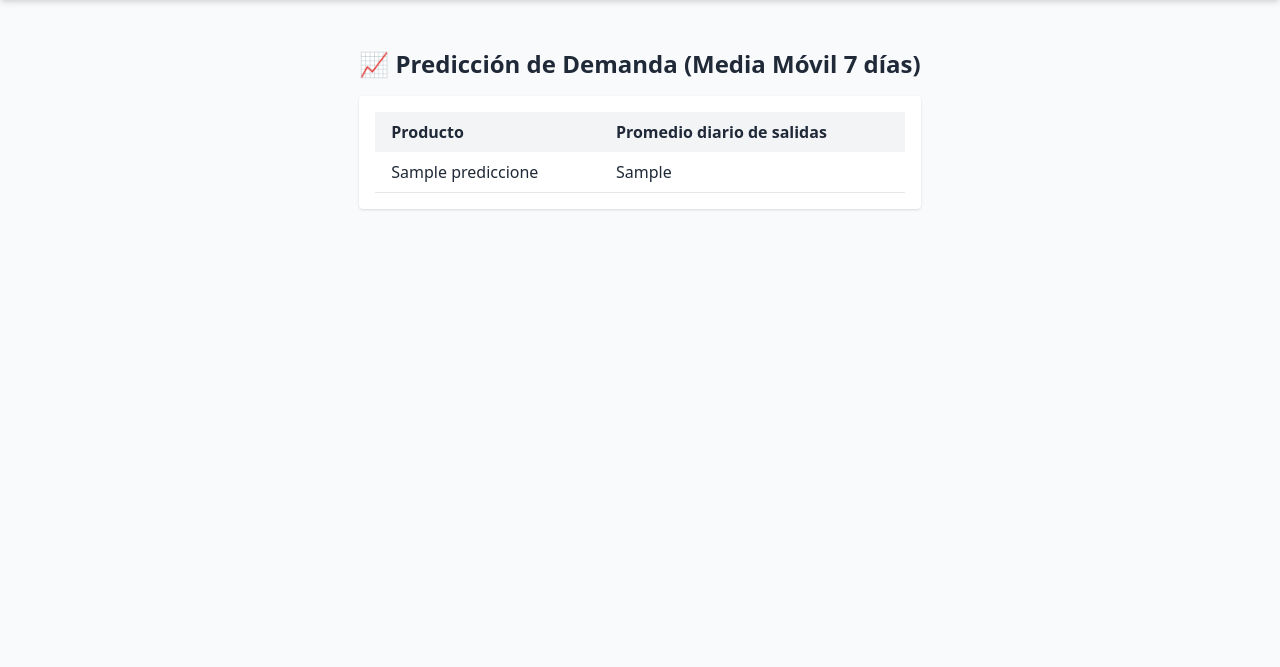
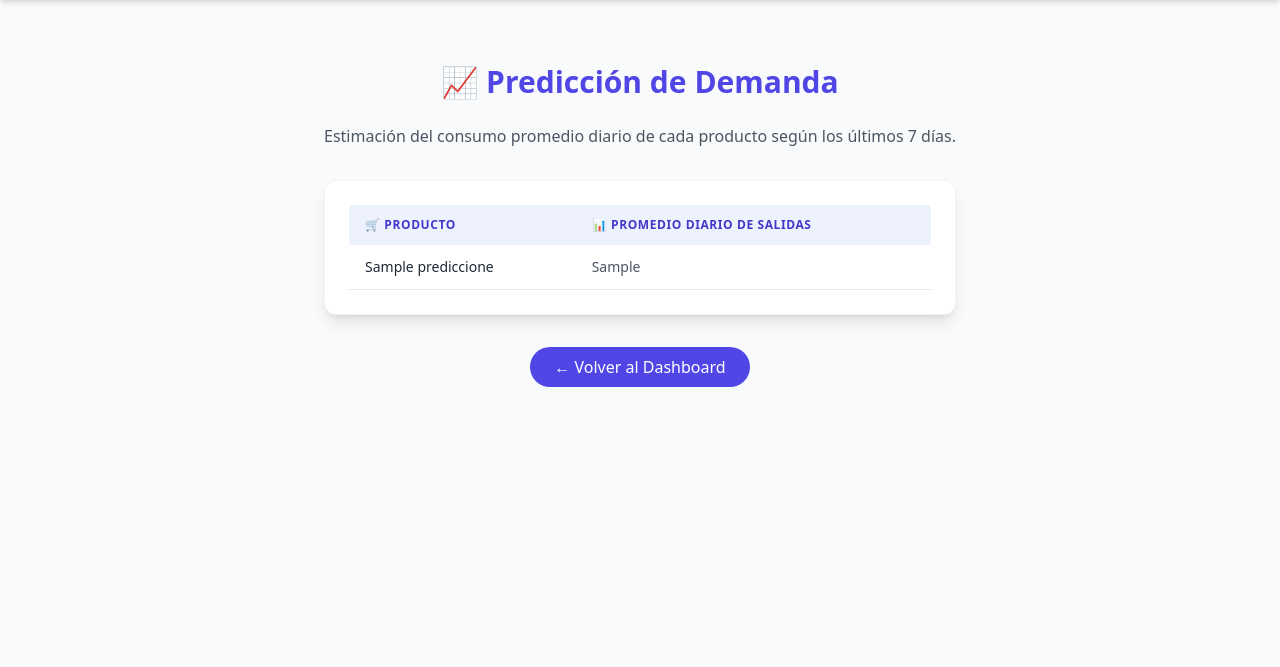
Before and after one commit to Davidsondp/Optistock-AI-, a Flask app: template templates/prediccion.html in a window 1280 px wide. Shown: the part 56-723 px from the top of the page. Run offline with Flask 3, Linux system fonts and the light colour scheme; the template is opened without the code that fills it: most values are stand-ins (such as "Sample title", 1, 10 or a date in 2020); some libraries are stand-ins or nearby versions.

Commit message:
Update prediccion.html

```diff
--- a/templates/prediccion.html
+++ b/templates/prediccion.html
@@ -1,24 +1,49 @@
 {% extends 'base.html' %}
 {% block content %}
-<div class="max-w-4xl mx-auto py-6">
-  <h2 class="text-2xl font-bold mb-4">📈 Predicción de Demanda (Media Móvil 7 días)</h2>
-  <div class="overflow-x-auto bg-white rounded shadow p-4">
-    <table class="min-w-full table-auto text-left">
+<div class="max-w-4xl mx-auto py-10 px-4 animate-fade-in">
+  <!-- Título -->
+  <h2 class="text-3xl font-bold text-indigo-600 mb-6 text-center">📈 Predicción de Demanda</h2>
+  <p class="text-gray-600 text-center mb-8">
+    Estimación del consumo promedio diario de cada producto según los últimos 7 días.
+  </p>
+
+  <!-- Tabla -->
+  <div class="overflow-x-auto bg-white rounded-xl shadow-lg p-6 border border-gray-100">
+    <table class="min-w-full table-auto text-sm text-left">
       <thead>
-        <tr class="bg-gray-100">
-          <th class="px-4 py-2">Producto</th>
-          <th class="px-4 py-2">Promedio diario de salidas</th>
+        <tr class="bg-indigo-50 text-indigo-700 uppercase text-xs tracking-wider">
+          <th class="px-4 py-3">🛒 Producto</th>
+          <th class="px-4 py-3">📊 Promedio diario de salidas</th>
         </tr>
       </thead>
       <tbody>
         {% for p in predicciones %}
-        <tr class="border-b">
-          <td class="px-4 py-2">{{ p.nombre }}</td>
-          <td class="px-4 py-2">{{ p.promedio_diario }}</td>
+        <tr class="border-b hover:bg-gray-50 transition">
+          <td class="px-4 py-3 font-medium text-gray-800">{{ p.nombre }}</td>
+          <td class="px-4 py-3 text-gray-600">{{ p.promedio_diario }}</td>
         </tr>
         {% endfor %}
       </tbody>
     </table>
   </div>
+
+  <!-- Botón regresar -->
+  <div class="mt-8 text-center">
+    <a href="{{ url_for('dashboard') }}"
+       class="inline-block bg-indigo-600 text-white px-6 py-2 rounded-full hover:bg-indigo-700 transition">
+      ← Volver al Dashboard
+    </a>
+  </div>
 </div>
+
+<!-- Animación -->
+<style>
+@keyframes fade-in {
+  from { opacity: 0; transform: translateY(20px); }
+  to { opacity: 1; transform: translateY(0); }
+}
+.animate-fade-in {
+  animation: fade-in 0.5s ease-out;
+}
+</style>
 {% endblock %}
```
